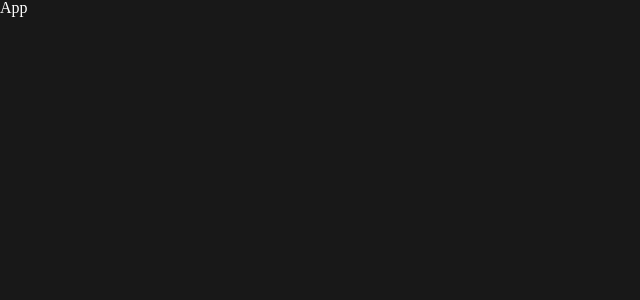
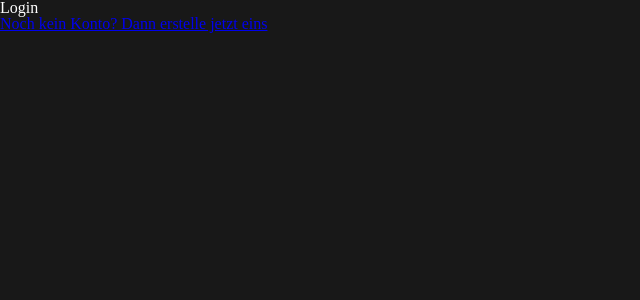
Before and after one commit to YannickFricke/TinDev-React-Frontend, a React (Vite) app: page /#/login in a window 1280 px wide. Shown: the top 300 px of the page, without its empty margins (0-640 px from the left). Built offline with nearby package versions, Linux system fonts and the light colour scheme.

Commit message:
Added the first routes

```diff
--- a/src/App.tsx
+++ b/src/App.tsx
@@ -1,5 +1,39 @@
-import React from 'react';
+import React, { useContext } from 'react';
+import { Button } from './ui/Button';
+import { Redirect, Route, Switch } from 'react-router-dom';
+import { UserContext } from './context/UserContext';
+import { Login } from './components/menu/auth/Login';
+import { Register } from './components/menu/auth/Register';
 
 export function App() {
-    return <div>App</div>;
+    const userContext = useContext(UserContext);
+    const isUserLoggedIn = userContext?.isLoggedIn() ?? false;
+
+    return (
+        <Switch>
+            {!isUserLoggedIn && (
+                <React.Fragment>
+                    <Route exact path='/'>
+                        <Redirect to='/login' />
+                    </Route>
+                    <Route exact path='/login'>
+                        <Login />
+                    </Route>
+                    <Route exact path='/register'>
+                        <Register />
+                    </Route>
+                </React.Fragment>
+            )}
+            {isUserLoggedIn && (
+                <React.Fragment>
+                    <Route exact path='/'>
+                        <Redirect to='/app' />
+                    </Route>
+                    <Route exact path='/app'>
+                        Welcome to TinDev!
+                    </Route>
+                </React.Fragment>
+            )}
+        </Switch>
+    );
 }
```
